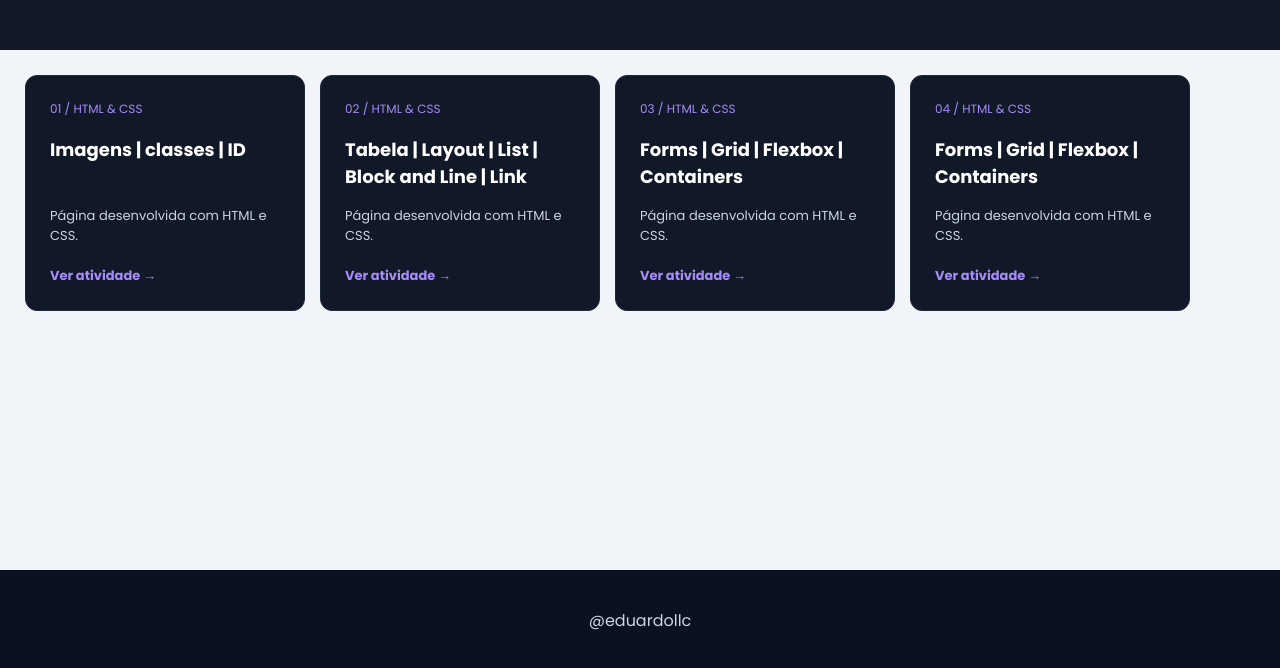
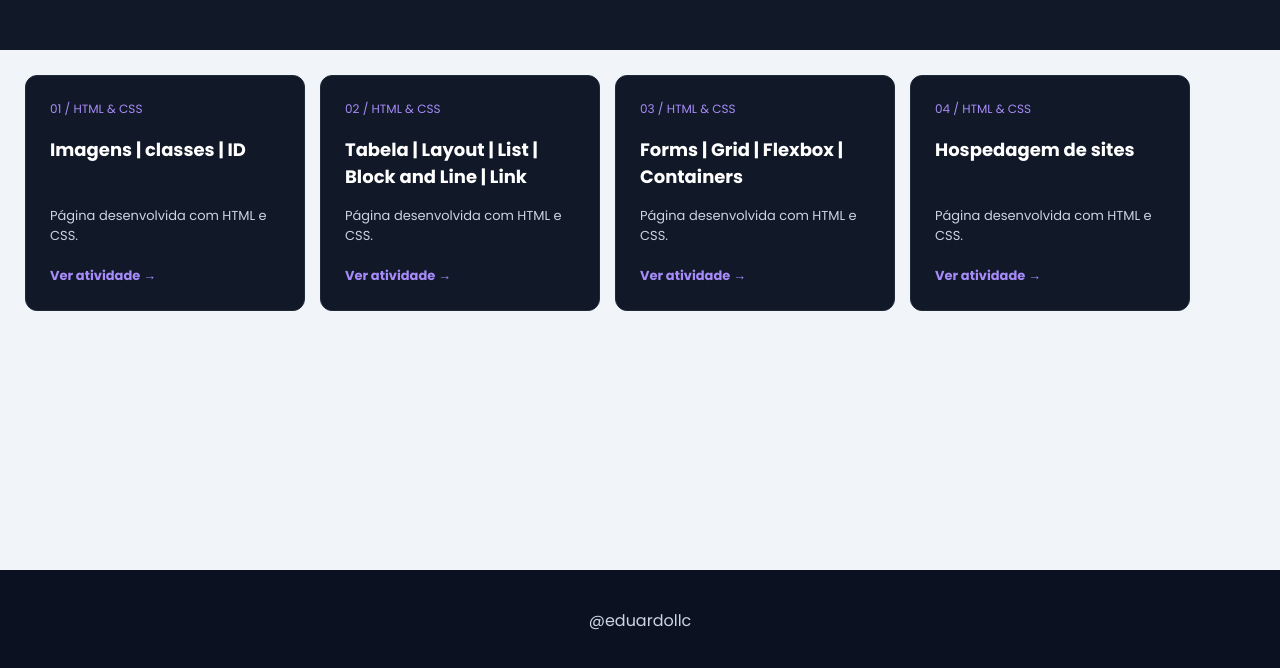
Before and after one commit to eduardollc/atividadesDesenvolvimentoWeb, a plain HTML site: page index.html in a window 1280 px wide. Shown: the part 130-798 px from the top of the page. Drawn offline with Linux system fonts and the light colour scheme.

Commit message:
atualizacao texto

```diff
--- a/index.html
+++ b/index.html
@@ -42,7 +42,7 @@
 
                  <a href="atividade04/index.html">
                     <span>04 / HTML & CSS</span>
-                    <h3>Forms | Grid | Flexbox | Containers</h3>
+                    <h3>Hospedagem de sites</h3>
                     <p>Página desenvolvida com HTML e CSS.</p>
                     <strong>Ver atividade →</strong>
                 </a>
```
